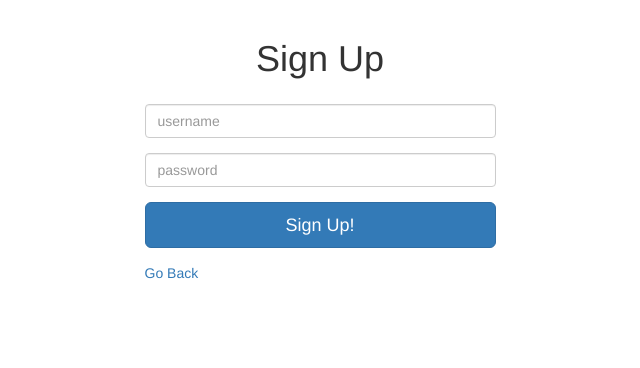
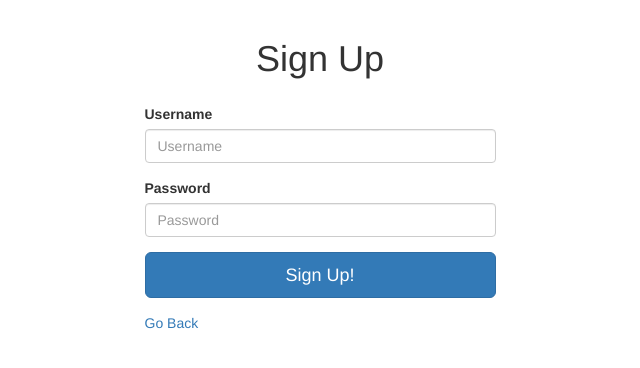
Before and after one commit to sneupan1/Wonder-Camp, a Node server app: page /register in a window 1280 px wide. Shown: the part 51-419 px from the top of the page, without its empty margins (320-960 px from the left). Run offline with Node 20, Linux system fonts and the light colour scheme; some libraries are stand-ins or nearby versions.

Commit message:
form change

```diff
--- a/views/login.ejs
+++ b/views/login.ejs
@@ -4,10 +4,12 @@
     <div style="width: 30%; margin: 25px auto;">
         <form action="/login" method="post">
             <div class="form-group">
-                <input class="form-control" type="text" name="username" placeholder="username">
+				<label for= "username">Username</label>
+                <input class="form-control" type="text" name="username" id="username" placeholder="Username">
             </div>
             <div class="form-group">
-                <input class="form-control" type="password" name="password" placeholder="password">
+				<label for="password">Password</label>
+                <input class="form-control" type="password" name="password" id="password" placeholder="Password">
             </div>
             <div class="form-group">
                 <button class="btn btn-lg btn-primary btn-block">Login</button>
--- a/views/register.ejs
+++ b/views/register.ejs
@@ -4,10 +4,12 @@
     <div style="width: 30%; margin: 25px auto;">
         <form action="/register" method="post">
             <div class="form-group">
-                <input class="form-control" type="text" name="username" placeholder="username">
+				<label for= "username">Username</label>
+                <input class="form-control" type="text" name="username" id="username" placeholder="Username">
             </div>
             <div class="form-group">
-                <input class="form-control" type="password" name="password" placeholder="password">
+				<label for="password">Password</label>
+                <input class="form-control" type="password" name="password" id="password" placeholder="Password">
             </div>
             <div class="form-group">
                 <button class="btn btn-lg btn-primary btn-block">Sign Up!</button>
```
